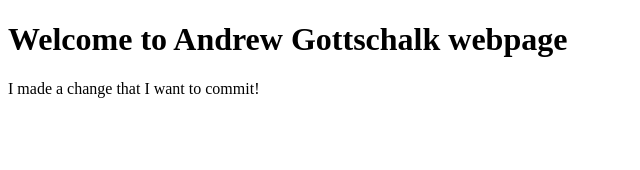
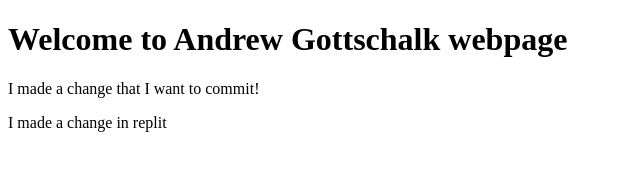
Before and after one commit to Andy9990/SDEV255, a plain HTML site: page index.html in a window 1280 px wide. Shown: the whole page, without its empty margins (0-640 px from the left). Drawn offline with Linux system fonts and the light colour scheme.

Commit message:
change in replit-ag

```diff
--- a/index.html
+++ b/index.html
@@ -8,6 +8,7 @@
 <body>
     <h1>Welcome to Andrew Gottschalk webpage</h1>
     <p>I made a change that I want to commit!</p>
+    <p>I made a change in replit</p>
 
 </body>
 </html>
--- a/style.css
+++ /dev/null
@@ -1,4 +0,0 @@
-html {
-  height: 100%;
-  width: 100%;
-}
```
Also changed, not shown: script.js (deleted).
